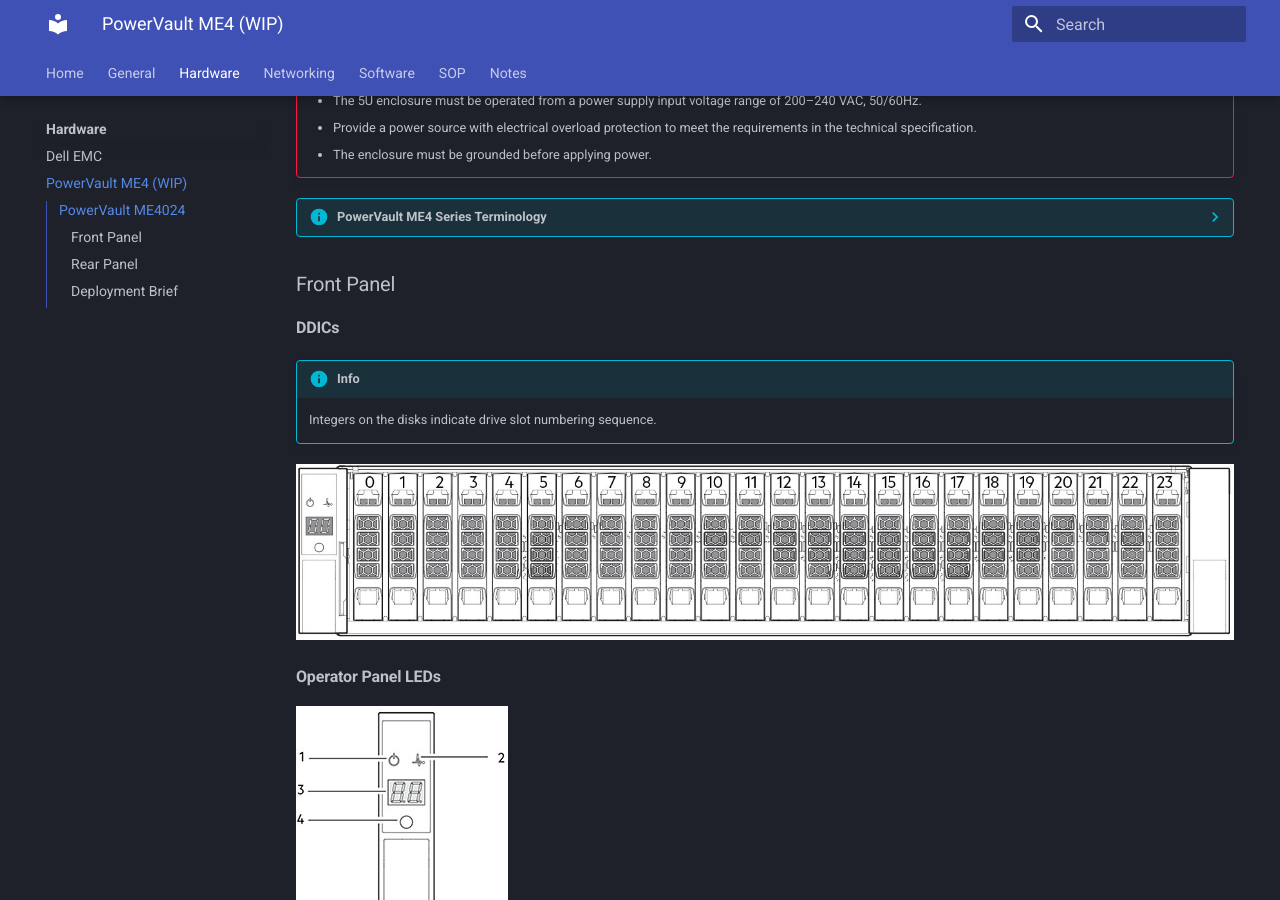
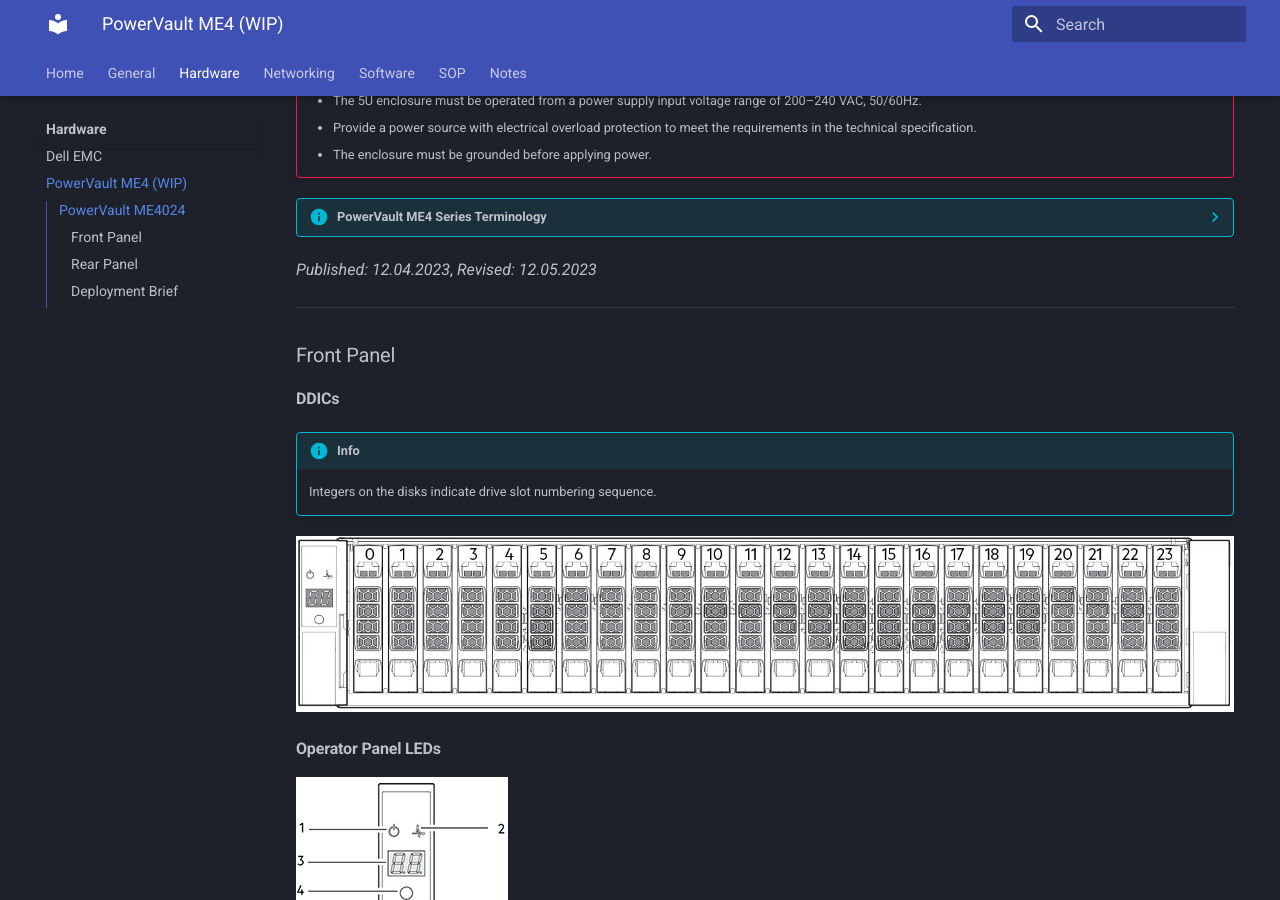
Before and after one commit to rmscode/binary-garden, an MkDocs documentation site: the page built from docs/hardware/powervault-me4-draft.md, in a window 1280 px wide and 900 px high, scrolled down 671 px. Built offline with MkDocs 1.6.1 and Material for MkDocs 9.7.7, drawn with Linux system fonts in a browser that asks for light colours.

Commit message:
Update powervault-me4-draft.md

```diff
--- a/docs/hardware/powervault-me4-draft.md
+++ b/docs/hardware/powervault-me4-draft.md
@@ -55,6 +55,10 @@
     `Power Cooling Module (PCM)`
 
     :   A PCM is a module that provides power and cooling to the enclosure. It is a hot-swappable module.
+
+*Published: 12.04.2023*, *Revised: 12.05.2023*
+
+---
 
 ### Front Panel
 
```
